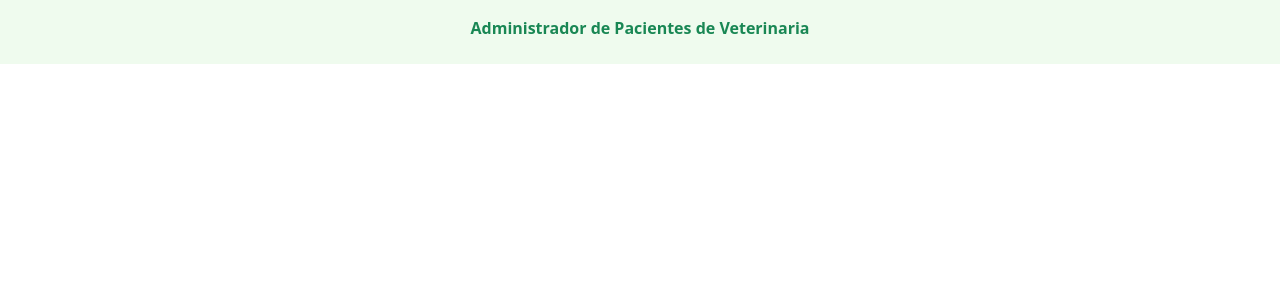
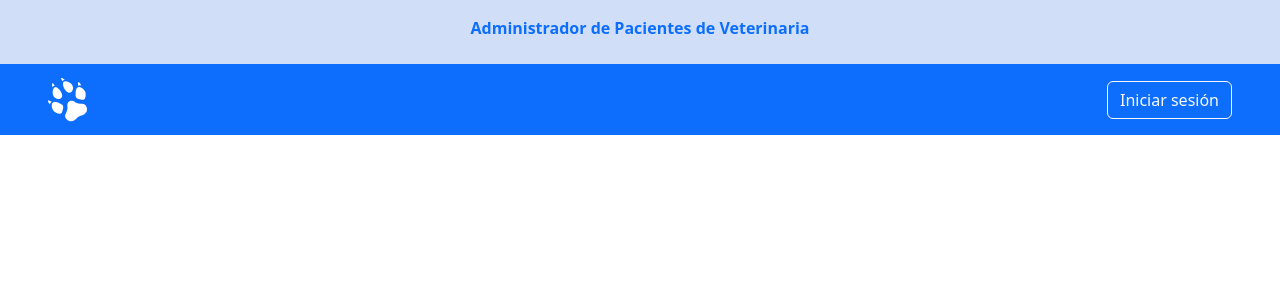
Before and after one commit to ravel01106/veterinary-app-frontend, a React (Vite) app: page / in a window 1280 px wide. Shown: the top 300 px of the page. Built offline with nearby package versions, Linux system fonts and the light colour scheme.

Commit message:
feat: created the Navbar component

```diff
--- a/src/App.tsx
+++ b/src/App.tsx
@@ -1,11 +1,13 @@
 import './App.css'
 import Header from './components/Header/Header'
+import Navbar from './components/Navbar/Navbar'
 
 function App() {
 
   return (
     <div className='App'>
      <Header />
+     <Navbar />
     </div>
   )
 }
--- a/src/components/Header/Header.module.css
+++ b/src/components/Header/Header.module.css
@@ -1,3 +1,3 @@
 .header{
-    background-color: #effbee;
+    background-color: #d0dff7;
 }
--- a/src/components/Header/Header.tsx
+++ b/src/components/Header/Header.tsx
@@ -3,7 +3,7 @@
 const Header = () => {
   return (
     <div className={`${style.header} p-2`} >
-        <p className='pt-2 text-success fw-semibold'>Administrador de Pacientes de Veterinaria</p>
+        <p className='pt-2 text-primary fw-semibold'>Administrador de Pacientes de Veterinaria</p>
     </div>
   )
 }
--- /dev/null
+++ b/src/components/Navbar/Navbar.tsx
@@ -0,0 +1,16 @@
+const Navbar = () => {
+    return (
+        <nav className="navbar navbar-expand-sm bg-primary">
+            <div className="container-fluid px-5">
+                <a href="#" className="navbar-brand">
+                    <img src={`./logo.png`} alt="#"></img>
+                </a>
+                <div>
+                <button className='btn btn-outline-light' type='button'> Iniciar sesión</button>
+                </div>
+            </div>
+        </nav>
+    )
+}
+
+export default Navbar
```
Also changed, not shown: public/logo.png (added).
